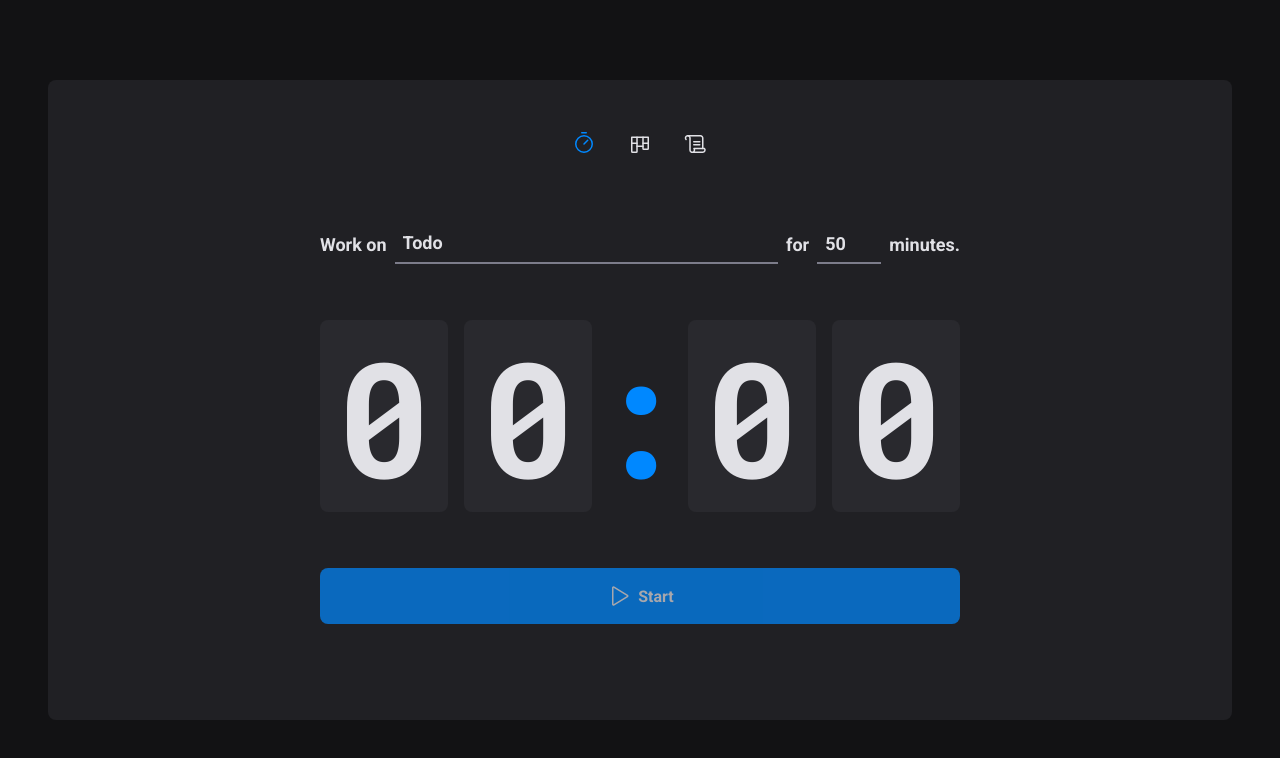
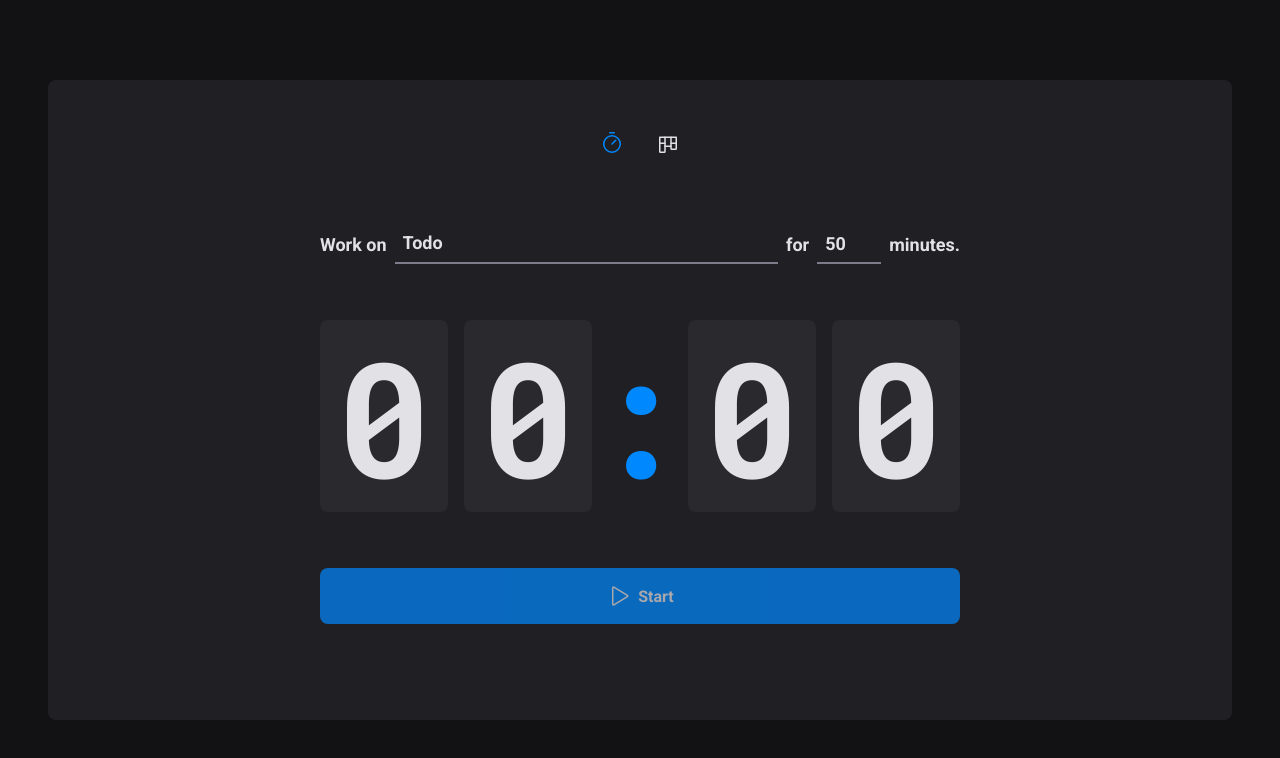
Before and after one commit to alanjuniorn8/SimplePomodoroPlusKanban, a React (Vite) app: page / in a window 1280 px wide. Shown: the top 758 px of the page. Built offline with nearby package versions, Linux system fonts and the light colour scheme.

Commit message:
fix: hide history till is ready

```diff
--- a/src/Router.tsx
+++ b/src/Router.tsx
@@ -11,7 +11,7 @@ export function Router() {
       <Route path="/" element={<DefaultLayout />}>
         <Route path="/" element={<Home />} />
         <Route path="/board" element={<Board />} />
-        <Route path="/history" element={<History />} />
+        {/* <Route path="/history" element={<History />} /> */}
       </Route>
     </Routes>
   )
--- a/src/components/Header/index.tsx
+++ b/src/components/Header/index.tsx
@@ -13,9 +13,9 @@ export function Header() {
         <NavLink to="/board" title="Board">
           <Kanban size={24} />
         </NavLink>
-        <NavLink to="/history" title="History">
+        {/* <NavLink to="/history" title="History">
           <Scroll size={24} />
-        </NavLink>
+        </NavLink> */}
       </nav>
     </HeaderContainer>
   )
```
